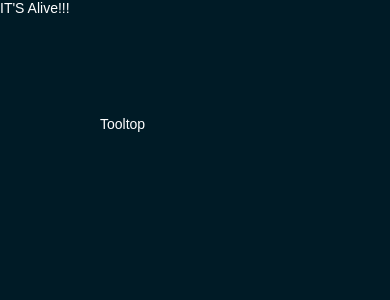
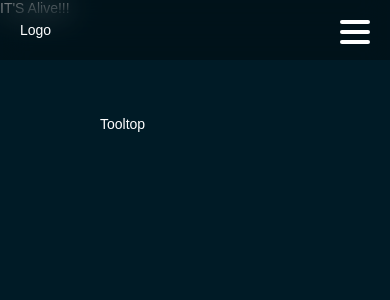
Before and after one commit to LaurynasPOC/WebTemplate, a React (Create React App) app: page / in a window 390 px wide. Shown: the top 300 px of the page. Built offline with nearby package versions, Linux system fonts and the light colour scheme.

Commit message:
only css hamburger

```diff
--- a/package.json
+++ b/package.json
@@ -16,6 +16,7 @@
 		"react": "^18.2.0",
 		"react-dom": "^18.2.0",
 		"react-responsive": "^9.0.2",
+		"react-router-dom": "^6.10.0",
 		"react-router-hash-link": "^2.4.3",
 		"react-scripts": "5.0.1",
 		"styled-components": "^5.3.6",
--- a/src/App.tsx
+++ b/src/App.tsx
@@ -1,15 +1,19 @@
 import React from 'react';
 import { GlobalStyle } from '@styles/globalStyles';
-import Tooltip from '@components/Tooltip';
+import { BrowserRouter as Router, Route, Routes, Link } from 'react-router-dom';
+import Navbar from '@components/navigation/Navbar';
+import Home from '@pages/Home';
 
 const App = () => {
 	return (
 		<>
 			<GlobalStyle />
-			IT'S Alive!!!
-			<div style={{ margin: '100px' }}>
-				<Tooltip tooltipText='Thissda'>Tooltop</Tooltip>
-			</div>
+			<Router>
+				<Navbar />
+				<Routes>
+					<Route path='/' element={<Home />} />
+				</Routes>
+			</Router>
 		</>
 	);
 };
--- a/src/components/navigation/MobNavbar.tsx
+++ b/src/components/navigation/MobNavbar.tsx
@@ -1,17 +1,21 @@
-import React, { useState } from 'react';
-import { ReactComponent as Logo } from '../../assets/svg/logo.svg';
+import React from 'react';
 import { HashLink } from '@components/links';
-import { Box } from '@components/wrappers';
 import styled from 'styled-components';
 import { NavbarData } from './NavbarData';
 import { SimpleLink } from '@components/links';
 
-interface MobNavProps {
-	isOpen: boolean;
-}
+const NavbarController = styled.div`
+	--bar-width: 30px;
+	--bar-height: 4px;
+	--hamburger-gap: 6px;
+	--foreground: var(--text);
+	--background: var(--lbg);
+	--hamburger-margin: 20px;
+	--animation-timing: 200ms ease-in-out;
+	--hamburger-height: calc(var(--bar-height) * 3 + var(--hamburger-gap) * 2);
 
-const NavbarController = styled.div<MobNavProps>`
 	width: 100%;
+	height: 60px;
 	padding: 15px 20px;
 	position: fixed;
 	z-index: 99;
@@ -22,84 +26,93 @@ const NavbarController = styled.div<MobNavProps>`
 	align-items: center;
 	background: rgba(0, 0, 0, 0.3);
 	backdrop-filter: blur(15px);
-	& > a > svg {
-		width: 140px;
+
+	& > label {
+		--x-width: calc(var(--hamburger-height) * 1.41421356237);
+		display: flex;
+		flex-direction: column;
+		gap: var(--hamburger-gap);
+		width: max-content;
+		position: absolute;
+		top: var(--hamburger-margin);
+		right: var(--hamburger-margin);
+		z-index: 2;
+		cursor: pointer;
+
+		:has(input:checked) {
+			--foreground: white;
+			--background: var(--lbg);
 		}
-	& > div {
-		display: flex;
-		justify-content: center;
-		flex-direction: column;
-		width: 30px;
-		height: 30px;
-		margin: 10px;
-		cursor: pointer;
-		div {
-			width: 30px;
-			height: 0.3em;
-			margin: 3px 0;
-			background-color: ${({ isOpen }) => (isOpen ? 'var(--lbg)' : 'var(--subtext)')};
-			border-radius: 20px;
-			transition: all 0.5s;
-			box-shadow: 0 0 0 1px white;
-			:first-of-type {
-				transform: ${({ isOpen }) => isOpen && 'rotate3d(0, 0, 1, 45deg) translate(3.5px, 3px)'};
+		:has(input:focus-visible)::before,
+		:has(input:focus-visible)::after,
+		input:focus-visible {
+			border: 1px solid var(--background);
+			box-shadow: 0 0 0 1px var(--foreground);
 		}
-			:nth-of-type(2) {
-				display: ${({ isOpen }) => isOpen && 'none'};
+
+		::before,
+		::after,
+		input {
+			content: '';
+			width: var(--bar-width);
+			height: var(--bar-height);
+			background-color: var(--foreground);
+			border-radius: 9999px;
+			transform-origin: left center;
+			transition: opacity var(--animation-timing), width var(--animation-timing), rotate var(--animation-timing),
+				translate var(--animation-timing), background-color var(--animation-timing);
 		}
-			:last-of-type {
-				transform: ${({ isOpen }) => isOpen && 'rotate3d(0, 0, 1, 135deg) translate(-3.7px, 3px)'};
+
+		input {
+			appearance: none;
+			padding: 0;
+			margin: 0;
+			outline: none;
+			pointer-events: none;
+		}
+
+		:has(input:checked)::before {
+			rotate: 45deg;
+			width: var(--x-width);
+			translate: 0 calc(var(--bar-height) / -2);
+		}
+
+		:has(input:checked)::after {
+			rotate: -45deg;
+			width: var(--x-width);
+			translate: 0 calc(var(--bar-height) / 2);
+		}
+
+		input:checked {
+			opacity: 0;
+			width: 0;
 		}
 	}
+	label:has(input:checked) + nav {
+		translate: 0;
 	}
 	& > nav {
-		position: fixed;
-		width: 250px;
-		padding: 30px 0;
-		top: 90px;
+		position: absolute;
+		top: 60px;
 		right: 0;
 		display: flex;
 		flex-direction: column;
+		transition: translate var(--animation-timing);
+		translate: 100%;
+		padding: 1rem;
 		background: rgba(0, 0, 0, 0.3);
-		background-color: var(--dbg);
-		backdrop-filter: blur(15px);
-		transition: all 0.5s;
-		${({ isOpen }) =>
-			isOpen
-				? `
-        transform: translateX(0);
-        opacity: 1;
-        filter: none;
-    `
-				: `
-        transform: translateX(100%);
-        opacity: 0;
-        filter: blur(5px);
-    `}
-		a {
-			font-size: 16px;
-			font-weight: 600;
-			margin: 5px 30px;
-			:nth-child(1n + 7) {
-				color: var(--lbg);
-			}
-		}
+		color: var(--background);
+		max-width: 10rem;
 	}
 `;
 
 const MobNavbar: React.FC = () => {
-	const [isOpen, setIsOpen] = useState(false);
 	return (
-		<>
-			<NavbarController isOpen={isOpen}>
-				<HashLink to='/'>
-					<Logo />
-				</HashLink>
-				<Box onClick={() => setIsOpen(!isOpen)}>
-					<div />
-					<div />
-					<div />
-				</Box>
+		<NavbarController>
+			<HashLink to='/'>Logo</HashLink>
+			<label>
+				<input type='checkbox' />
+			</label>
 			<nav>
 				{NavbarData.map(({ to, text }) => (
 					<HashLink key={to} to={to}>
@@ -110,7 +123,6 @@ const MobNavbar: React.FC = () => {
 				<HashLink to='/reps'>Representatives</HashLink>
 			</nav>
 		</NavbarController>
-		</>
 	);
 };
 
--- a/src/components/navigation/Navbar.tsx
+++ b/src/components/navigation/Navbar.tsx
@@ -2,7 +2,6 @@ import React from 'react';
 import { Box } from '@components/wrappers';
 import { NavbarData } from './NavbarData';
 import styled from 'styled-components';
-import { ReactComponent as Logo } from '../../assets/svg/logo.svg';
 import { HashLink, SimpleLink } from '../links';
 import MobNavbar from './MobNavbar';
 import { useQuery } from '@styles/breakpoints';
@@ -20,9 +19,6 @@ export const NavbarStyles = styled.nav`
 	align-items: center;
 	background: rgba(0, 0, 0, 0.3);
 	backdrop-filter: blur(15px);
-	& > a > svg {
-		width: 140px;
-	}
 	& > div:first-of-type > a {
 		font-size: 16px;
 		font-weight: 600;
@@ -43,9 +39,7 @@ const Navbar: React.FC = () => {
 	const { isDesktop } = useQuery();
 	return !isDesktop ? (
 		<NavbarStyles>
-			<HashLink to='/'>
-				<Logo />
-			</HashLink>
+			<HashLink to='/'>Logo</HashLink>
 			<Box>
 				{NavbarData.map(({ to, text }) => (
 					<HashLink key={text} to={to}>
@@ -54,11 +48,11 @@ const Navbar: React.FC = () => {
 				))}
 			</Box>
 			<Box>
-				<SimpleLink href='https://m.tiptop.io/'>
+				<SimpleLink href=''>
 					<Button variant='primary'>Marketplace</Button>
 				</SimpleLink>
-				<HashLink to='/reps'>
-					<Button>Representatives</Button>
+				<HashLink to=''>
+					<Button>Contact us</Button>
 				</HashLink>
 			</Box>
 		</NavbarStyles>
--- a/src/components/navigation/NavbarData.ts
+++ b/src/components/navigation/NavbarData.ts
@@ -1,26 +1,26 @@
 export const NavbarData = [
 	{
-		to: '/#vision',
-		text: 'Our Story',
+		to: '/#only',
+		text: 'only',
 	},
 	{
-		to: '/#how-it-works',
-		text: 'How It Works',
+		to: '/#css',
+		text: 'css',
 	},
 	{
-		to: '/#roadmap',
-		text: 'Roadmap',
+		to: '/#navigation',
+		text: 'navigation',
 	},
-	{
-		to: '/#tokenomics',
-		text: 'Tokenomics',
-	},
-	{
-		to: '/blog',
-		text: 'Blog',
-	},
-	{
-		to: '/contact',
-		text: 'Contact Us',
-	},
+	// {
+	// 	to: '/#',
+	// 	text: '',
+	// },
+	// {
+	// 	to: '/',
+	// 	text: '',
+	// },
+	// {
+	// 	to: '/',
+	// 	text: '',
+	// },
 ];
--- /dev/null
+++ b/src/pages/Home.tsx
@@ -0,0 +1,15 @@
+import React from 'react';
+import Tooltip from '@components/Tooltip';
+
+const Home: React.FC = () => {
+	return (
+		<div>
+			IT'S Alive!!!
+			<div style={{ margin: '100px' }}>
+				<Tooltip tooltipText='Thissda'>Tooltop</Tooltip>
+			</div>
+		</div>
+	);
+};
+
+export default Home;
```
Also changed, not shown: 1 other file (tests, documents, lock files or other folders). Lines whose indentation alone changed are shown as unchanged.
